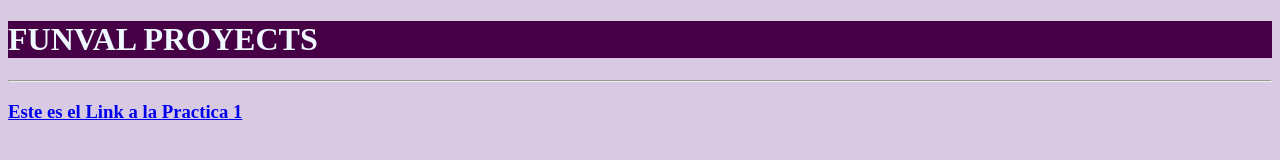
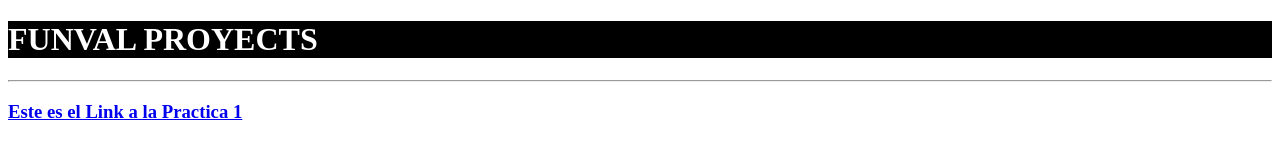
Before and after one commit to TITO9538/Funval_G3, a plain HTML site: page index.html in a window 1280 px wide. Drawn offline with Linux system fonts and the light colour scheme.

Commit message:
Modificacion de-los-colores

```diff
--- a/style.css
+++ b/style.css
@@ -1,7 +1,7 @@
 body {
-    background-color: rgb(216, 202, 226);
+    background-color: rgb(255, 255, 255);
 }
 header {
-    background-color: rgb(70, 0, 70);
-    color: aliceblue;
+    background-color: rgb(0, 0, 0);
+    color: rgb(255, 255, 255);
 }
```
